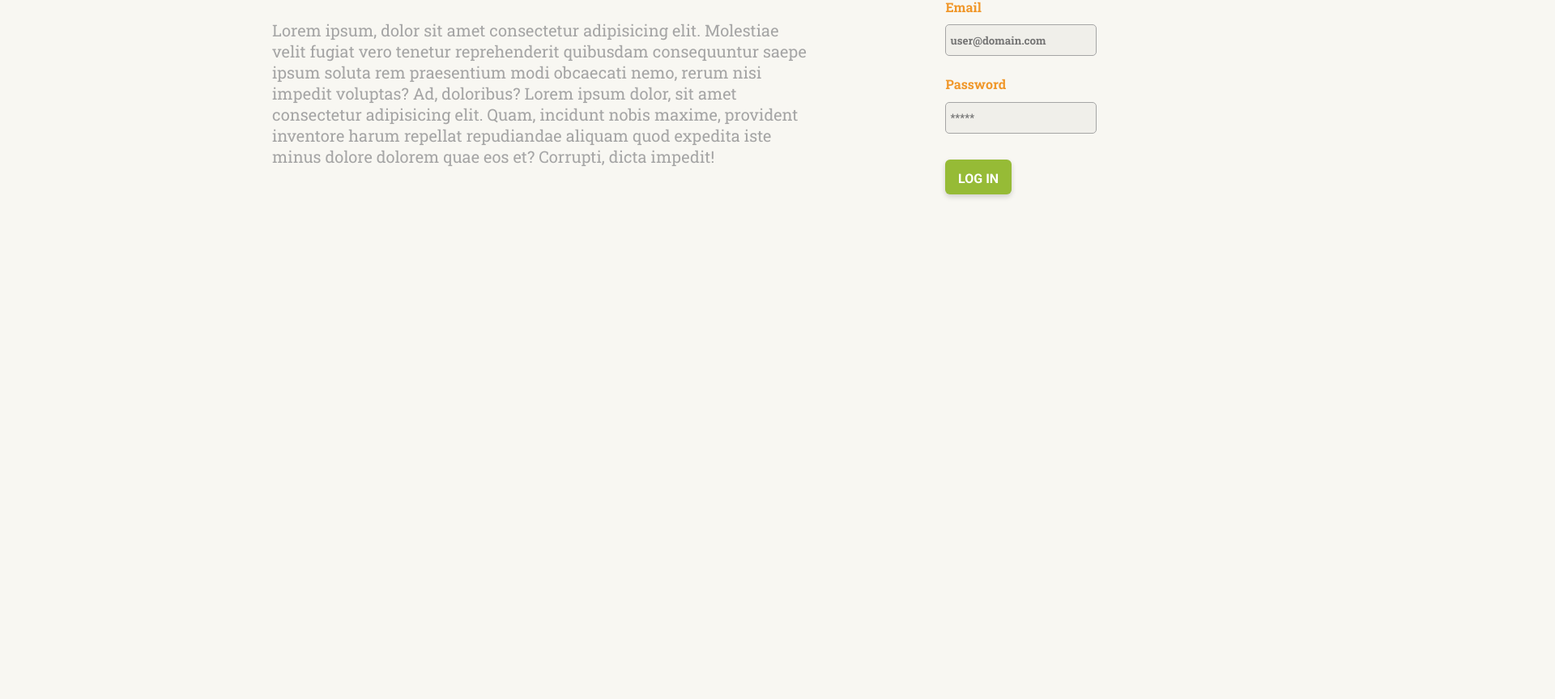
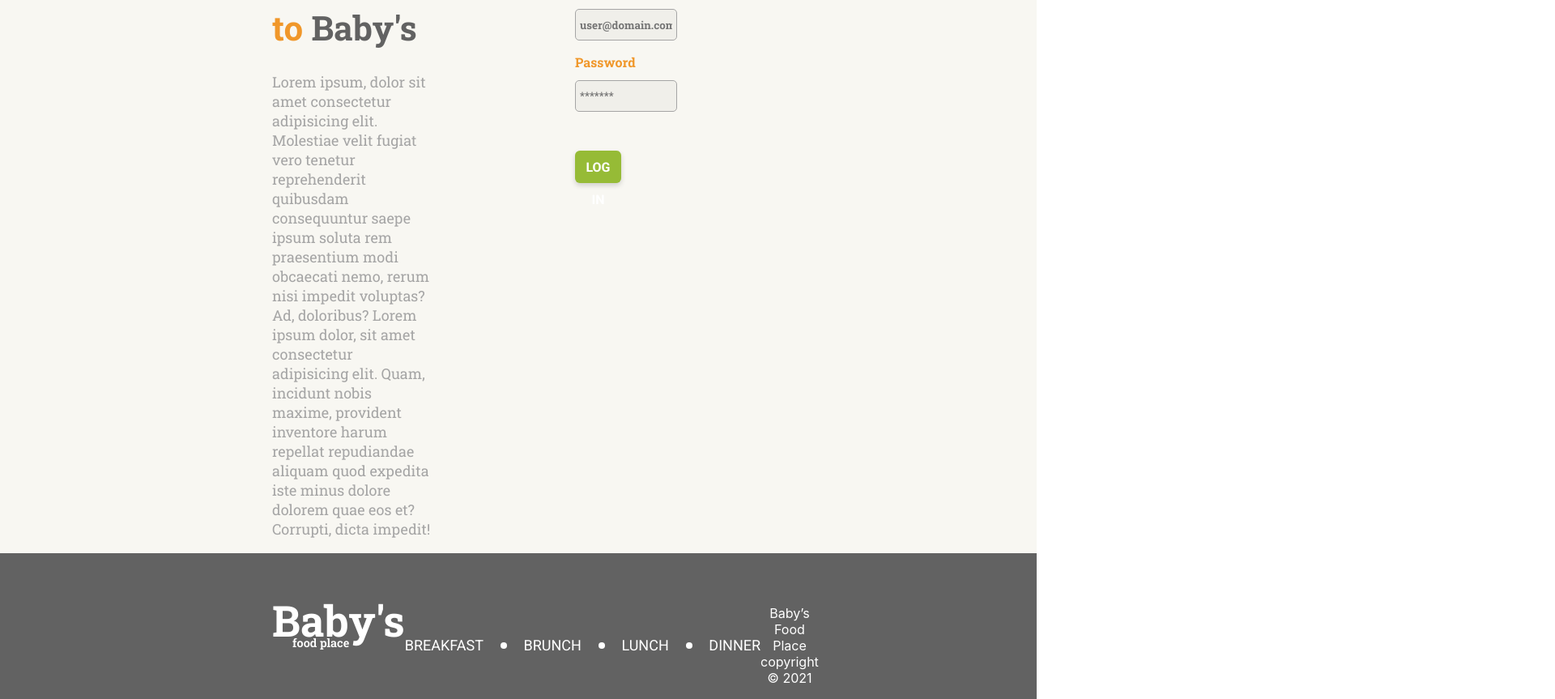
Before and after one commit to IrenaVangelova/theFinalProject, a React (Create React App) app in the folder client/: page /login in a window 1280 px wide. Shown: the part 377-1240 px from the top of the page at 81% size, 1920 px wide, since content can reach past the window. Built offline with nearby package versions, Linux system fonts and the light colour scheme.

Commit message:
Footer added

```diff
--- a/client/src/App.css
+++ b/client/src/App.css
@@ -32,9 +32,6 @@
   margin: 0px;
   top: 0px;
   left: 0px;
-  width: 1920px;
-  height: 2065px;
-  /* UI Properties */
   background: var(--softwhite) 0% 0% no-repeat padding-box;
   background: #F8F7F2 0% 0% no-repeat padding-box;
   opacity: 1;
@@ -43,4 +40,5 @@
 .container {
   margin-left: 336px;
   margin-right: 337px;
+  min-height: 100vh;
 }
--- a/client/src/App.js
+++ b/client/src/App.js
@@ -10,12 +10,13 @@ import Dinner from './pages/Dinner/Dinner';
 import Home from './pages/Home';
 import CreateUser from './pages/CreateUser/CreateUser';
 import Login from './pages/Login/Login';
+import Footer from './components/Footer/Footer';
 
 function App() {
   return (
     <div className="App">
-      <div className="container">
-        <BrowserRouter>
+      <BrowserRouter>
+        <div className="container">
           <Navbar />
           <Routes>
           <Route path='/' element={<Home />} />
@@ -26,8 +27,9 @@ function App() {
             <Route path='/register' element={<CreateUser />} />
             <Route path='/login' element={<Login />} />
           </Routes>
-        </BrowserRouter>
-      </div>
+        </div>
+        <Footer />
+      </BrowserRouter>
     </div>
   );
 }
--- a/client/src/components/Footer/Footer.css
+++ b/client/src/components/Footer/Footer.css
@@ -0,0 +1,144 @@
+@import url('https://fonts.googleapis.com/css2?family=Roboto:wght@300;400;500;700;900&display=swap');
+@import url('https://fonts.googleapis.com/css2?family=Roboto+Slab:wght@200;300;400;500;600;700;800&display=swap');
+
+:root {
+  /* Colors: */
+  --lightgrey: #d8d8d8;
+  --white: #ffffff;
+  --softwhite: #f8f7f2;
+  --orange: #f0972a;
+  --midgrey: #a5a5a5;
+  --darkgrey: #626262;
+  --green: #96bb36;
+
+  /* Font/text values */
+  --unnamed-font-family-roboto: Roboto;
+  --unnamed-font-family-roboto-slab: Roboto Slab;
+  --unnamed-font-style-normal: normal;
+  --unnamed-font-weight-bold: bold;
+  --unnamed-font-weight-normal: normal;
+  --unnamed-font-size-14: 14px;
+  --unnamed-font-size-18: 18px;
+  --unnamed-font-size-20: 20px;
+  --unnamed-font-size-36: 36px;
+  --unnamed-character-spacing-0: 0px;
+  --unnamed-line-spacing-19: 19px;
+  --unnamed-line-spacing-24: 24px;
+  --unnamed-line-spacing-26: 26px;
+  --unnamed-line-spacing-48: 48px;
+  --unnamed-text-transform-uppercase: uppercase;
+}
+
+/* Character Styles */
+.unnamed-character-style-1 {
+  font-family: var(--unnamed-font-family-roboto);
+  font-style: var(--unnamed-font-style-normal);
+  font-weight: var(--unnamed-font-weight-bold);
+  font-size: var(--unnamed-font-size-18);
+  line-height: var(--unnamed-line-spacing-24);
+  letter-spacing: var(--unnamed-character-spacing-0);
+  color: var(--midgrey);
+  text-transform: var(--unnamed-text-transform-uppercase);
+}
+.unnamed-character-style-2 {
+  font-family: var(--unnamed-font-family-roboto-slab);
+  font-style: var(--unnamed-font-style-normal);
+  font-weight: var(--unnamed-font-weight-normal);
+  font-size: var(--unnamed-font-size-20);
+  line-height: var(--unnamed-line-spacing-26);
+  letter-spacing: var(--unnamed-character-spacing-0);
+  color: var(--midgrey);
+}
+.unnamed-character-style-3 {
+  font-family: var(--unnamed-font-family-roboto);
+  font-style: var(--unnamed-font-style-normal);
+  font-weight: var(--unnamed-font-weight-normal);
+  font-size: var(--unnamed-font-size-14);
+  line-height: var(--unnamed-line-spacing-19);
+  letter-spacing: var(--unnamed-character-spacing-0);
+  color: var(--midgrey);
+}
+.unnamed-character-style-4 {
+  font-family: var(--unnamed-font-family-roboto-slab);
+  font-style: var(--unnamed-font-style-normal);
+  font-weight: var(--unnamed-font-weight-bold);
+  font-size: var(--unnamed-font-size-20);
+  line-height: var(--unnamed-line-spacing-26);
+  letter-spacing: var(--unnamed-character-spacing-0);
+  color: var(--orange);
+}
+.unnamed-character-style-5 {
+  font-family: var(--unnamed-font-family-roboto-slab);
+  font-style: var(--unnamed-font-style-normal);
+  font-weight: var(--unnamed-font-weight-bold);
+  font-size: var(--unnamed-font-size-36);
+  line-height: var(--unnamed-line-spacing-48);
+  letter-spacing: var(--unnamed-character-spacing-0);
+  color: var(--green);
+}
+
+.footer {
+  background-color: var(--darkgrey);
+  color: white;
+}
+
+.footer-wrapper {
+  display: flex;
+  justify-content: space-between;
+  margin-left: 336px;
+  margin-right: 337px;
+}
+
+.footer-links {
+  display: flex;
+  align-items: center;
+  margin-top: 80px;
+  margin-bottom: 2rem;
+}
+
+.footer-logo-baby {
+  position: relative;
+  top: 48px;
+  font-size: 3.3rem;
+  font-family: 'Roboto Slab';
+  color: white;
+  font-weight: 700;
+  margin-bottom: 2rem;
+}
+
+.footer-logo-food {
+  position: absolute;
+  left: 361px;
+  color: var(--white);
+  font-size: 0.9rem;
+  font-family: 'Roboto Slab';
+  font-weight: 600;
+  display:inline-block;
+
+}
+
+.footer-links a {
+  font: var(--unnamed-font-style-normal) normal var(--unnamed-font-weight-bold)
+    var(--unnamed-font-size-18) / var(--unnamed-line-spacing-24)
+    var(--unnamed-font-family-roboto);
+  letter-spacing: var(--unnamed-character-spacing-0);
+  color: var(--white);
+  text-align: left;
+  font: normal normal 18px/24px Roboto;
+  letter-spacing: 0px;
+  text-transform: uppercase;
+  text-decoration: none;
+  opacity: 1;
+}
+.footer-links span {
+  margin-left: 0.5rem;
+}
+
+.section-title.unnamed-character-style-5 {
+  line-height: 40px;
+}
+
+.footer-copyright {
+  margin-top: 3rem;
+  width: 8rem;
+}
--- a/client/src/components/Footer/Footer.js
+++ b/client/src/components/Footer/Footer.js
@@ -2,26 +2,31 @@ import { FontAwesomeIcon } from '@fortawesome/react-fontawesome';
 import { faCircle } from '@fortawesome/free-solid-svg-icons';
 import { Link } from 'react-router-dom';
 import './Footer.css';
-import { iconStyle } from './NavigationStyles';
+import { iconStyle } from '../Navbar/NavigationStyles';
 
 
 function Footer() {
   return (
-    <div className='nav-bar'>
+    <div className='footer'>
+      <div className='footer-wrapper'>
         <Link to='/' style={{ textDecoration: 'none' }}>
-        <div className='nav-logo'>
-          <div className='nav-logo-baby'>Baby's</div>
-          <div className='nav-logo-food'>food place</div>
+          <div>
+            <div className='footer-logo-baby'>Baby's</div>
+            <div className='footer-logo-food'>food place</div>
           </div>
         </Link>
-      <div className='nav-links'>
+        <div className='footer-links'>
           <Link to='/breakfast'>Breakfast</Link>
-        <FontAwesomeIcon icon={faCircle} color='#F0972A' style={iconStyle} />
+          <FontAwesomeIcon icon={faCircle} color='white' style={iconStyle} />
           <Link to='/brunch'>Brunch</Link>
-        <FontAwesomeIcon icon={faCircle} color='#F0972A' style={iconStyle} />
+          <FontAwesomeIcon icon={faCircle} color='white' style={iconStyle} />
           <Link to='/lunch'>Lunch</Link>
-        <FontAwesomeIcon icon={faCircle} color='#F0972A' style={iconStyle} />
+          <FontAwesomeIcon icon={faCircle} color='white' style={iconStyle} />
           <Link to='/dinner'>Dinner</Link>
+        </div>
+        <div className='footer-copyright'>
+          <p>Baby’s Food Place copyright © 2021</p>
+        </div>
       </div>
     </div>
   );
--- /dev/null
+++ b/client/src/pages/Login/Login.css
@@ -0,0 +1,62 @@
+.login-container{
+    display: flex;
+    margin-top: 2rem;
+    text-align: left;
+}
+
+.login-text-box{
+    width: 70%;
+    padding-right: 4rem;
+}
+
+.login-text-box > h1 {
+    font-size: 42px;
+    color: #F0972A;
+    font-family: Roboto Slab;
+}
+
+.login-text-box > p {
+    font-size: 18px;
+    color: #A5A5A5;
+    font-family: Roboto Slab;
+}
+
+.login-form {
+    width: 45%;
+    margin: 0.5rem 3rem;
+    display: flex;
+    flex-direction: column;
+}
+
+form > .login-form > label {
+    font-family: Roboto Slab;
+    font-weight: bolder;
+    margin-bottom: 0.7rem;
+    color: #F0972A;
+}
+
+form > .login-form > input {
+    padding: 5px;
+    height: 1.7rem;
+    border-radius: 5px;
+    font-family: Roboto Slab;
+    font-weight: bold;
+    border: 1px solid #A5A5A5;
+    background: #F0EFEA;
+    color: #626262;
+    margin-bottom: 1rem;
+}
+
+.login-form > button {
+    font: normal normal 700 16px/40px Roboto;
+    width: 45%;
+    height: 2.5rem;
+    margin-top: 2rem;
+    box-shadow: 0px 3px 6px #00000029;
+    border: 0;
+    text-align: center;
+    border-radius: 6px;
+    background: #96BB36 0% 0% no-repeat padding-box;
+    font-size: 16px;
+    color: #FFFFFF;
+}
--- a/client/src/pages/Login/Login.js
+++ b/client/src/pages/Login/Login.js
@@ -1,9 +1,5 @@
-import { useState } from 'react';
-
-
-
 import SectionTitle from '../../components/sectionTitle';
-
+import './Login.css'
 
 const Login = () => {
 //     const [userLogin, setUserLogina] = useState({
@@ -25,30 +21,12 @@ const Login = () => {
   return (
     <>
       <SectionTitle title={'Log In'} />
-      <div
-        className='login-container'
-        style={{ display: 'flex', marginTop: '2rem' , textAlign: 'left' }}
-      >
-        <div
-          className='login-text-box'
-          style={{ width: '60%', paddingRight: '4rem' }}
-        >
-          <h1
-            style={{
-              fontSize: '46px',
-              color: '#F0972A',
-              fontFamily: 'Roboto Slab',
-            }}
-          >
+      <div className='login-container'>
+        <div className='login-text-box'>
+          <h1>
             Welcome to <span style={{ color: '#626262' }}>Baby's</span>
           </h1>
-          <p
-            style={{
-              fontFamily: 'Roboto Slab',
-              fontSize: '20px',
-              color: '#A5A5A5',
-            }}
-          >
+          <p>
             Lorem ipsum, dolor sit amet consectetur adipisicing elit. Molestiae
             velit fugiat vero tenetur reprehenderit quibusdam consequuntur saepe
             ipsum soluta rem praesentium modi obcaecati nemo, rerum nisi impedit
@@ -58,89 +36,23 @@ const Login = () => {
             dolorem quae eos et? Corrupti, dicta impedit!
           </p>
         </div>
-        <div
-          className='login-form'
-          style={{ width: '40%', margin: '3rem 2rem' }}
-        >
-          <form
-            style={{ display: 'flex', flexDirection: 'column' }}
-          >
-            <label
-              htmlFor='email'
-              style={{
-                fontFamily: 'Roboto Slab',
-                fontWeight: 'bolder',
-                marginBottom: '0.7rem',
-                color: '#F0972A',
-              }}
-            >
-              Email
-            </label>
+        <form>
+          <div className='login-form'>
+            <label htmlFor='email'>Email</label>
             <input
               type='text'
               id='email'
               placeholder='user@domain.com'
-              style={{
-                padding: '5px',
-                height: '1.7rem',
-                borderRadius: '5px',
-                fontFamily: 'Roboto Slab',
-                fontWeight: 'bold',
-                border: '1px solid #A5A5A5',
-                background: '#F0EFEA',
-                width: '60%',
-                color: '#626262',
-              }}
             />
-
-            <label
-              htmlFor='password'
-              style={{
-                fontFamily: 'Roboto Slab',
-                fontWeight: 'bolder',
-                marginTop: '1.5rem',
-                marginBottom: '0.7rem',
-                color: '#F0972A',
-              }}
-            >
-              Password
-            </label>
+            <label htmlFor='password'>Password</label>
             <input
               type='password'
               id='password'
-              placeholder='*****'
-              style={{
-                padding: '5px',
-                height: '1.7rem',
-                borderRadius: '5px',
-                fontFamily: 'Roboto Slab',
-                fontWeight: 'bold',
-                border: '1px solid #A5A5A5',
-                background: '#F0EFEA',
-                width: '60%',
-                color: '#626262',
-              }}
+              placeholder='*******'
             />
-            <button
-              type='submit'
-              style={{
-                font: 'normal normal 700 16px/45px Roboto',
-                width: '28%',
-                height: '2.7rem',
-                marginTop: '2rem',
-                boxShadow: '0px 3px 6px #00000029',
-                border: '0',
-                textAlign: 'center',
-                borderRadius: '6px',
-                background: '#96BB36 0% 0% no-repeat padding-box',
-                fontSize: '16px',
-                color: '#FFFFFF',
-              }}
-            >
-              LOG IN
-            </button>
-          </form>
-        </div>
+            <button type='submit'>LOG IN</button>
+          </div>
+        </form>
       </div>
     </>
   );
```
Lines whose indentation alone changed are shown as unchanged.
